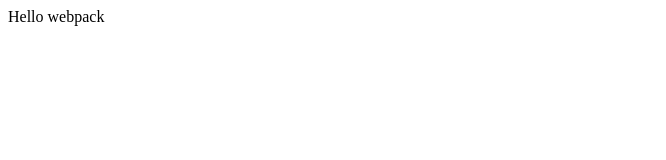
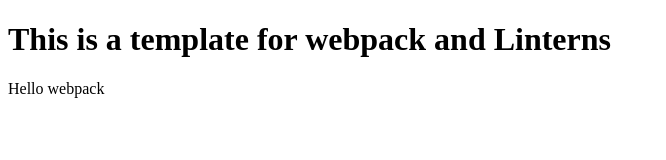
Before and after one commit to Diegogagan2587/my-webpack-template, a website built with webpack: page src/index.html in a window 1280 px wide. Shown: the whole page, without its empty margins (0-666 px from the left). Built offline with nearby package versions, Linux system fonts and the light colour scheme.

Commit message:
add h1 and tex to the html template

```diff
--- a/src/index.html
+++ b/src/index.html
@@ -8,6 +8,8 @@
     <title>WebPack and Linternst Template</title>
 </head>
 <body>
-
+    <h1>
+        This is a template for webpack and Linterns
+    </h1>
 </body>
 </html>
```
